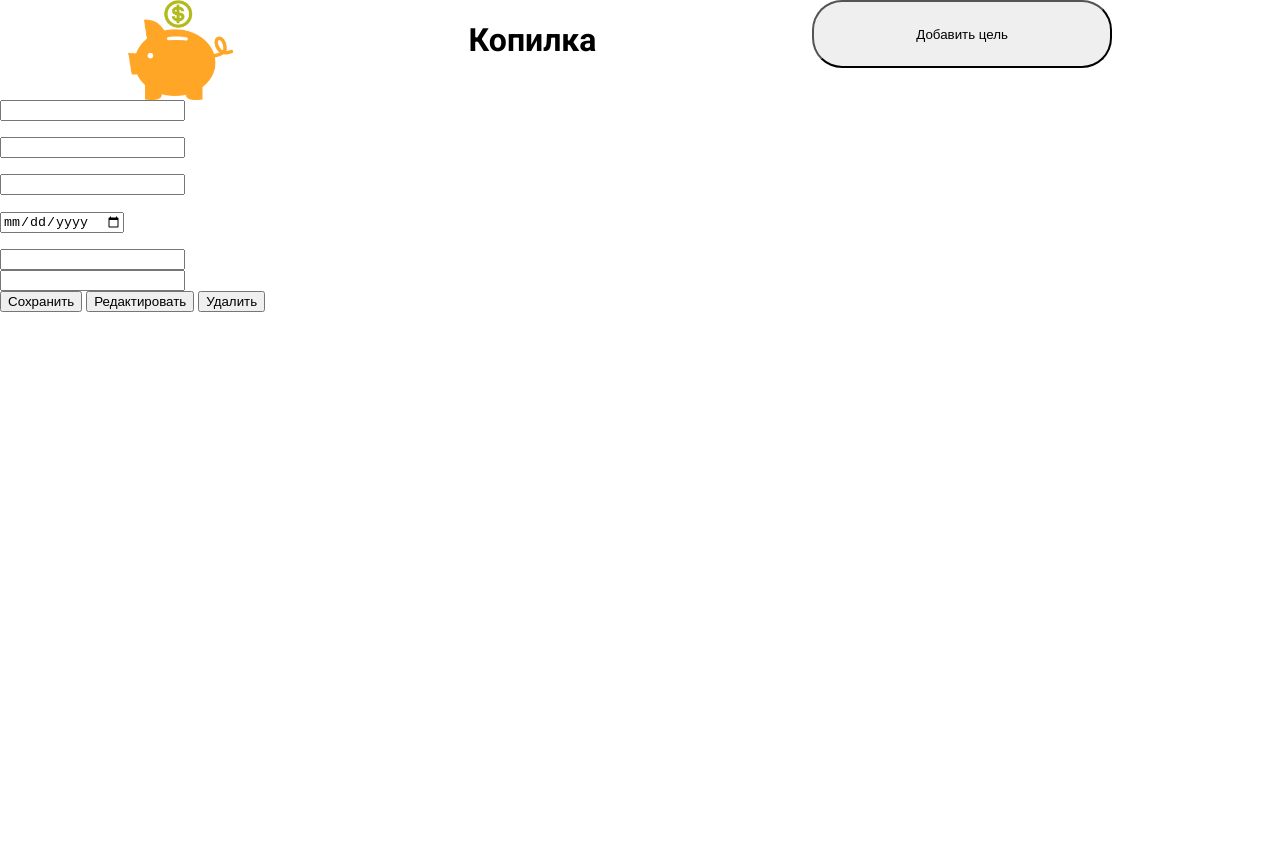
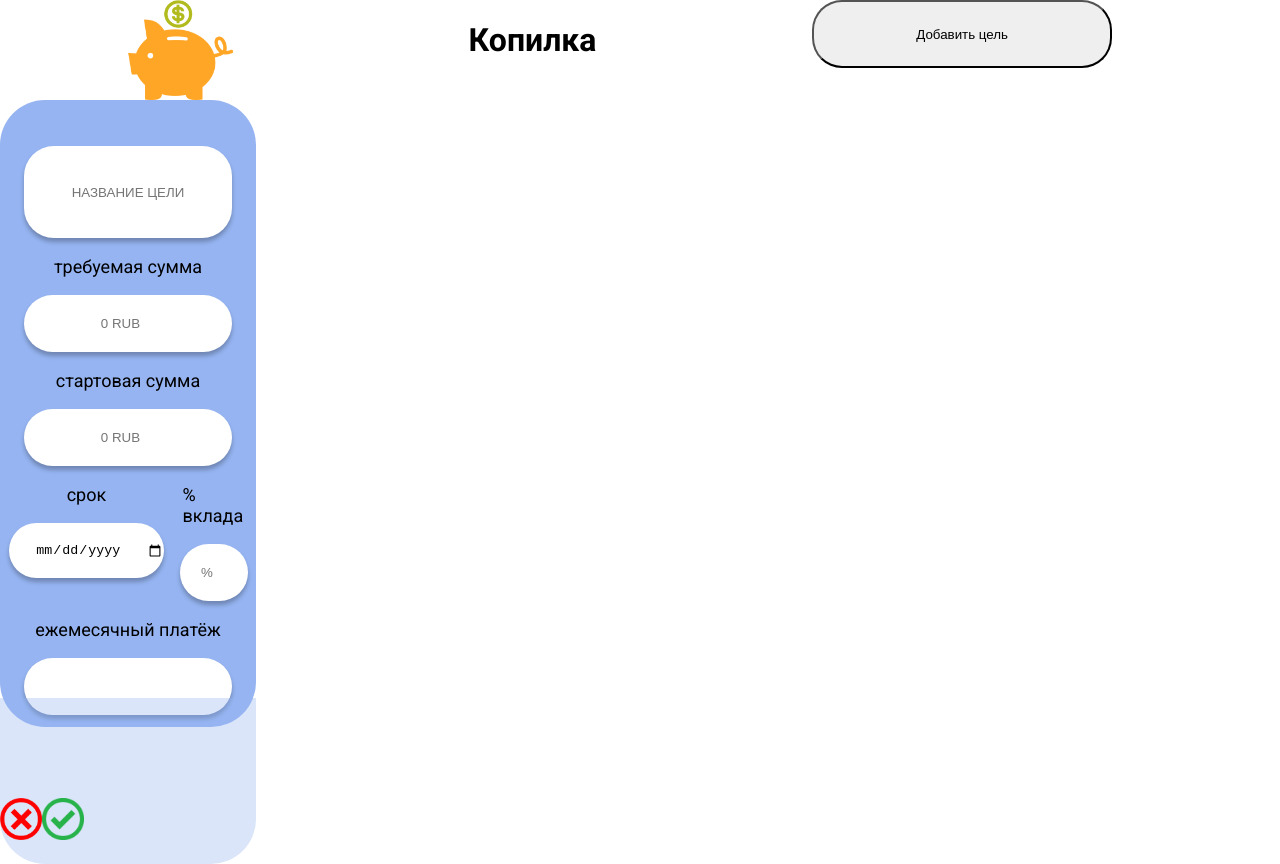
Before and after one commit to Valery-Dolm/My-money-box, a plain HTML site: page index.html in a window 1280 px wide. Before the commit the page ends 800 px from the top, so only its background shows below. Drawn offline with Linux system fonts and the light colour scheme; a web font is replaced by a local one.

Commit message:
card-version-alpha

```diff
--- a/index.css
+++ b/index.css
@@ -22,3 +22,130 @@ header {
     height: 68px;
 
 }
+
+/* Pavel Start*/
+
+main {
+    display: flex;
+}
+
+.card__text {
+    font-family: Roboto;
+    font-size: 18px;
+}
+
+.card {
+    background: #95B4F1;
+    border-radius: 45px;
+    height: 550px;
+    width: 20%;
+    z-index: 1;
+
+    display: flex;
+    flex-direction: column;
+    align-items: center;
+
+    padding-top: 3%;
+    padding-bottom: 3%;
+
+}
+
+.test {
+    width: 100%;
+    display: flex;
+    flex-direction: column;
+    align-items: center;
+
+    padding-top: 3%;
+    padding-bottom: 3%;
+
+}
+
+input {
+    border-radius: 30px;
+    width: 80%;
+    height: 55px;
+    border: none;
+    text-align: center;
+    box-shadow: 0px 4px 4px rgba(0, 0, 0, 0.25);
+    outline: none;
+}
+
+input:hover {
+    background-color: #FDFFAB;
+}
+
+.card__title {
+    height: 90px;
+}
+
+.card__date-and-percent {
+    display: flex;
+    flex-direction: row;
+    justify-content: space-around;
+}
+
+.card__date-width {
+    display: flex;
+    width: 60%;
+    flex-direction: column;
+    align-items: center;
+}
+
+.card__percent-width {
+    display: flex;
+    align-self: end;
+    width: 25%;
+    flex-direction: column;
+    align-items: center;
+}
+
+.card__date {
+    width: 100%;
+}
+
+.card__percent {
+    width: 100%;
+}
+
+.card__buttons {
+    margin-top: -25px;
+    display: flex;
+    position: relative;
+    z-index: 0;
+    padding-top: 100px;
+    width: 100%;
+    height: 80px;
+    background: rgba(149, 180, 241, 0.35);
+    border-radius: 0 0 45px 45px;
+}
+
+.card__buttons-delete {
+    width: 42px;
+    margin-bottom: 24px;
+    height: 42px;
+}
+
+.card__buttons-save {
+    width: 42px;
+    margin-bottom: 24px;
+    height: 42px;
+}
+
+
+
+/**/
+
+.card__closed {
+    margin-left: 200px;
+    height: 300px;
+    width: 20%;
+    background: #95B4F1;
+    border-radius: 45px;
+    display: flex;
+    flex-direction: column;
+    align-items: center;
+
+    padding-top: 3%;
+    padding-bottom: 3%;
+}
--- a/index.html
+++ b/index.html
@@ -16,30 +16,48 @@
 
         <main>
             <div class="card">
-                <input type="text" class="card__title">
+                <div class="test">
+                        <input type="text" placeholder="НАЗВАНИЕ ЦЕЛИ" class="card__title">
 
-                <p class="card__text"></p>
-                <input type="number" class="card__total-amount">
+                        <p class="card__text">требуемая сумма</p>
+                        <input type="number" placeholder="0 RUB" class="card__total-amount">
 
-                <p class="card__text"></p>
-                <input type="number" class="card__first-payment">
+                        <p class="card__text">стартовая сумма</p>
+                        <input type="number" placeholder="0 RUB" class="card__first-payment">
 
-                <div class="card__date-and-percent">
-                    <p class="card__text"></p>
-                    <input type="date" class="card__date">
-                    <p class="card__text"></p>
-                    <input type="number" class="card__percent">
+                        <div class="card__date-and-percent">
+                            <div class="card__date-width">
+                                <p class="card__text">срок</p>
+                                <input type="date" class="card__date">
+                            </div>
+                            <div class="card__percent-width">
+                                <p class="card__text">% вклада</p>
+                                <input type="number" placeholder="%" class="card__percent">
+                            </div>
+                        </div>
+                    <p class="card__text">ежемесячный платёж</p>
+                    <input type="number" class="card__monthly-payment">
+                </div>
+                <div class="card__buttons">
+                    <img class="card__buttons-delete" src="image/delete.png" alt="Удалить карточку">
+                    <img class="card__buttons-save" src="image/save.png" alt="Сохранить карточку">
                 </div>
 
+            </div>
+
+            <!--<div class="card__closed">
+
+                <input type="text" placeholder="НАЗВАНИЕ ЦЕЛИ" class="card__title">
+
+                <input type="date" class="card__date">
+
+                <p class="card__text">ежемесячный платёж</p>
                 <input type="number" class="card__monthly-payment">
 
                 <div class="card__buttons">
-                    <button class="card__save-button">Сохранить</button>
-                    <button class="card__edit-button">Редактировать</button>
-                    <button class="card__delete-button">Удалить</button>
+                    <button class="card__edit-button">редактировать</button>
                 </div>
-
-            </div>
+            </div> -->
         </main>
 
 
```
Also changed, not shown: image/delete.png (added), image/save.png (added).
